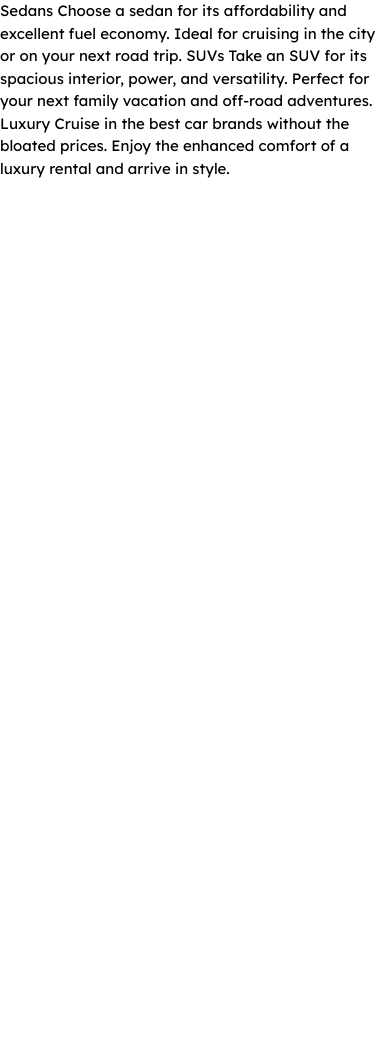
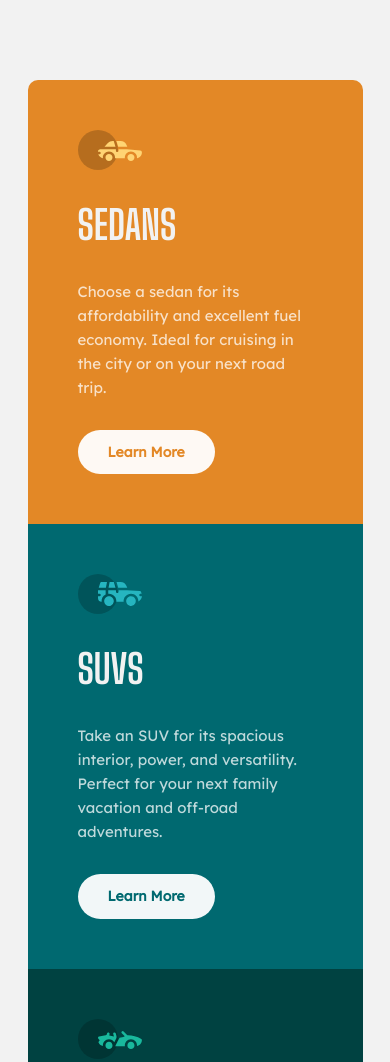
Before and after one commit to MariusHor/3-column-preview-card-component, a plain HTML site: page index.html in a window 390 px wide. Shown: the top 1062 px of the page. Before the commit the page ends 844 px from the top, so only its background shows below. Drawn offline with Linux system fonts and the light colour scheme.

Commit message:
worked on the mobile part of the project

```diff
--- a/css/style.css
+++ b/css/style.css
@@ -4,12 +4,12 @@
 
 :root {
     /*COLORS - PRIMARY*/
-    --clr-bright-orange: hsl(233, 47%, 7%);
-    --clr-dark-cyan: hsl(244, 38%, 16%);
-    --clr-very-dark-cyan: hsl(277, 64%, 61%);
+    --clr-bright-orange: hsl(31, 77%, 52%);
+    --clr-cyan: hsl(184, 100%, 22%);
+    --clr-dark-cyan: hsl(179, 100%, 13%);
     /*COLORS - NEUTRAL*/
     --clr-tranparent-white: hsla(0, 0%, 100%, 0.75);
-    --clr-very-light-gray: hsla(0, 0%, 100%, 0.6);
+    --clr-very-light-gray: hsl(0, 0%, 95%);
     /* TYPOGRAPHY */
     --fs-body: 1.5rem;
     --ff-primary: 'Lexend Deca', sans-serif;
@@ -63,7 +63,7 @@ html:focus-within {
 body {
   min-height: 100vh;
   text-rendering: optimizeSpeed;
-  line-height: 1.5;
+  line-height: 1.6;
 }
 
 /* A elements that don't have a class get default styles */
@@ -107,4 +107,61 @@ body {
     font-size: var(--fs-body);
     font-weight: var(--fw-400);
     background: var(--clr-very-light-gray);
+    color: var(--clr-tranparent-white);
 }
+
+.main {
+  min-height: 100vh;
+  display: flex;
+  justify-content: center;
+  align-items: center;
+  padding: 8rem 0;
+}
+
+.card {
+  max-width: 33.5rem;
+  border-radius: var(--border-radius);
+  overflow: hidden;
+}
+
+.section {
+  padding: 5rem;
+}
+
+.section--orange {
+  background: var(--clr-bright-orange);
+}
+
+.section--cyan {
+  background: var(--clr-cyan);
+}
+
+.section--dark-cyan {
+  background: var(--clr-dark-cyan);
+}
+
+.section__header {
+  font-size: 4rem;
+  font-family: var(--ff-secondary);
+  text-transform: uppercase;
+  font-weight: var(--fw-700);
+  color: var(--clr-very-light-gray);
+  margin: 2.3rem 0;
+}
+
+.section__link {
+  font-size: 1.4rem;
+  display: block;
+  background: var(--clr-very-light-gray);
+  border-radius: 2.5rem;
+  padding: 1.1rem 3rem;
+  text-decoration: none;
+  color: #000;
+  mix-blend-mode: screen;
+  font-weight: var(--fw-700);
+  width: fit-content;
+}
+
+.section__details {
+  margin-bottom: 3rem;
+}
--- a/index.html
+++ b/index.html
@@ -11,18 +11,30 @@
     <link href="https://fonts.googleapis.com/css2?family=Big+Shoulders+Display:wght@700&family=Lexend+Deca&display=swap" rel="stylesheet">
   </head>
   <body>
-
-    Sedans
-    Choose a sedan for its affordability and excellent fuel economy. Ideal for cruising in the city
-    or on your next road trip.
-
-    SUVs
-    Take an SUV for its spacious interior, power, and versatility. Perfect for your next family vacation
-    and off-road adventures.
-
-    Luxury
-    Cruise in the best car brands without the bloated prices. Enjoy the enhanced comfort of a luxury
-    rental and arrive in style.
-
+    <main class="main">
+      <div class="card">
+        <div class="section section--orange">
+          <img src="./images/icon-sedans.svg" alt="" class="section__logo" width="64" height="40">
+          <h1 class="section__header">Sedans</h1>
+          <p class="section__details">Choose a sedan for its affordability and excellent fuel economy. Ideal for cruising in the city
+            or on your next road trip.</p>
+          <a href="" class="section__link">Learn More</a>
+        </div>
+        <div class="section section--cyan">
+          <img src="./images/icon-suvs.svg" alt="" class="section__logo" width="64" height="40">
+          <h1 class="section__header">SUVs</h1>
+          <p class="section__details">Take an SUV for its spacious interior, power, and versatility. Perfect for your next family vacation
+            and off-road adventures.</p>
+          <a href="" class="section__link">Learn More</a>
+        </div>
+        <div class="section section--dark-cyan">
+          <img src="./images/icon-luxury.svg" alt="" class="section__logo" width="64" height="40">
+          <h1 class="section__header">Luxury</h1>
+          <p class="section__details">Cruise in the best car brands without the bloated prices. Enjoy the enhanced comfort of a luxury
+            rental and arrive in style.</p>
+          <a href="" class="section__link">Learn More</a>
+        </div>
+      </div>
+    </main>
   </body>
 </html>
```
